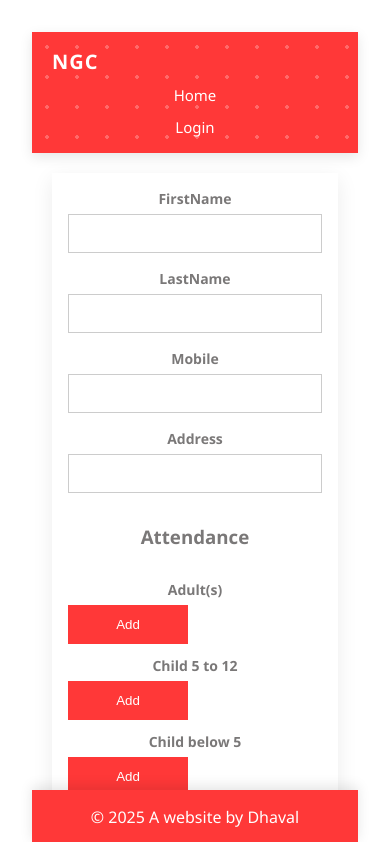
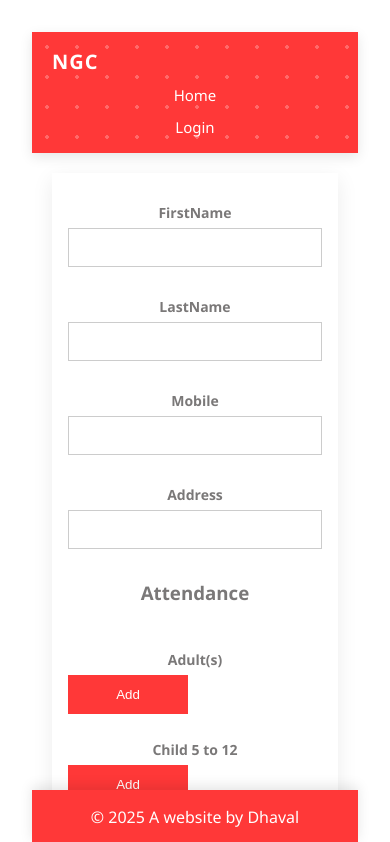
Before and after one commit to Dhavalgj2/bookngo-frontend, a React (Vite) app: page /attendance in a window 390 px wide. Shown: the top 842 px of the page. Built offline with nearby package versions, Linux system fonts and the light colour scheme.

Commit message:
fix form css

```diff
--- a/src/components/AttendForm/AttendForm.css
+++ b/src/components/AttendForm/AttendForm.css
@@ -157,6 +157,14 @@
     /* width: 40%; */
     padding: 4px;
   }
+
+  .booking-form label {
+    margin-top: 14px;
+  }
+
+  .disable-btn {
+    width: 100%;
+  }
 }
 
 @media screen and (max-width: 480px) {
@@ -171,7 +179,9 @@
     /* width: 40%; */
     padding: 4px;
   }
-
+  .booking-form label {
+    margin-top: 14px;
+  }
   .attendance-section {
     gap: 5px;
   }
@@ -192,6 +202,7 @@
 
   .disable-btn {
     margin-top: 17px;
+    width: 100%;
   }
   .submit-btn {
     width: 100%;
```
